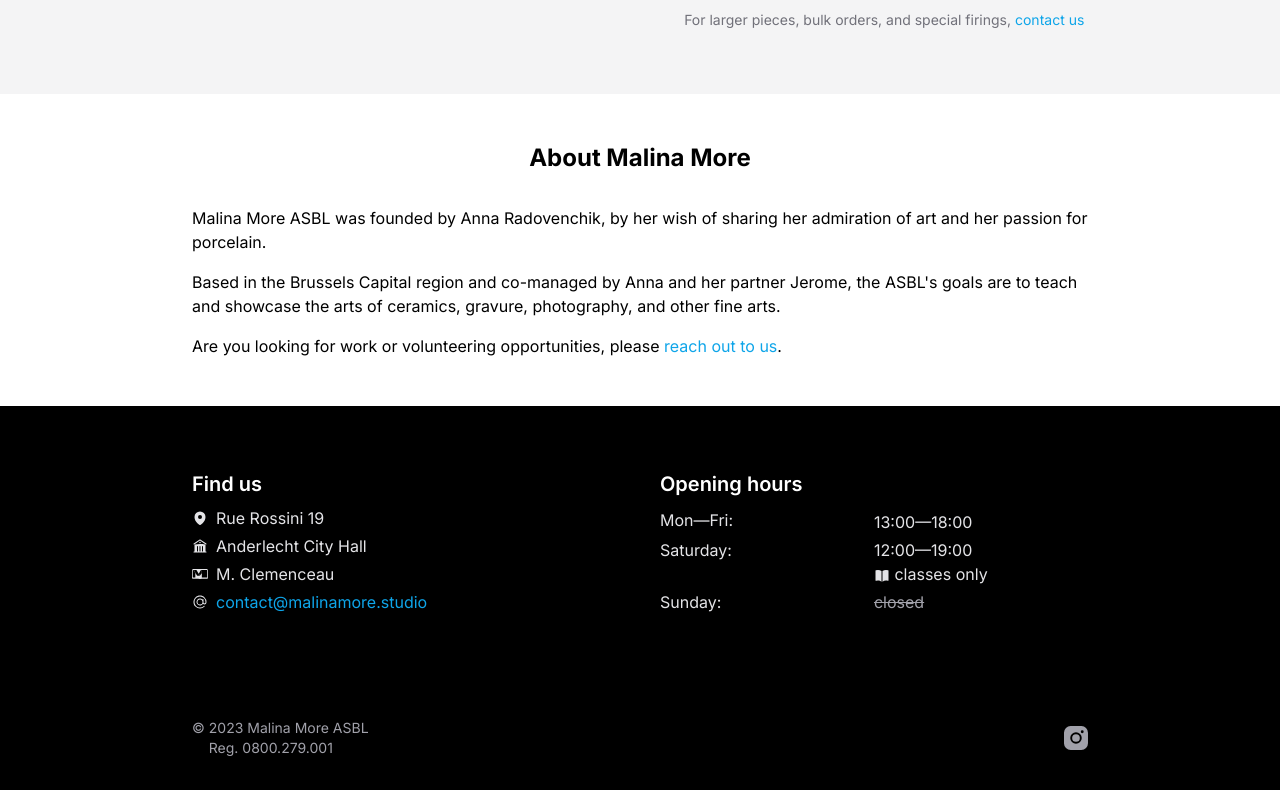
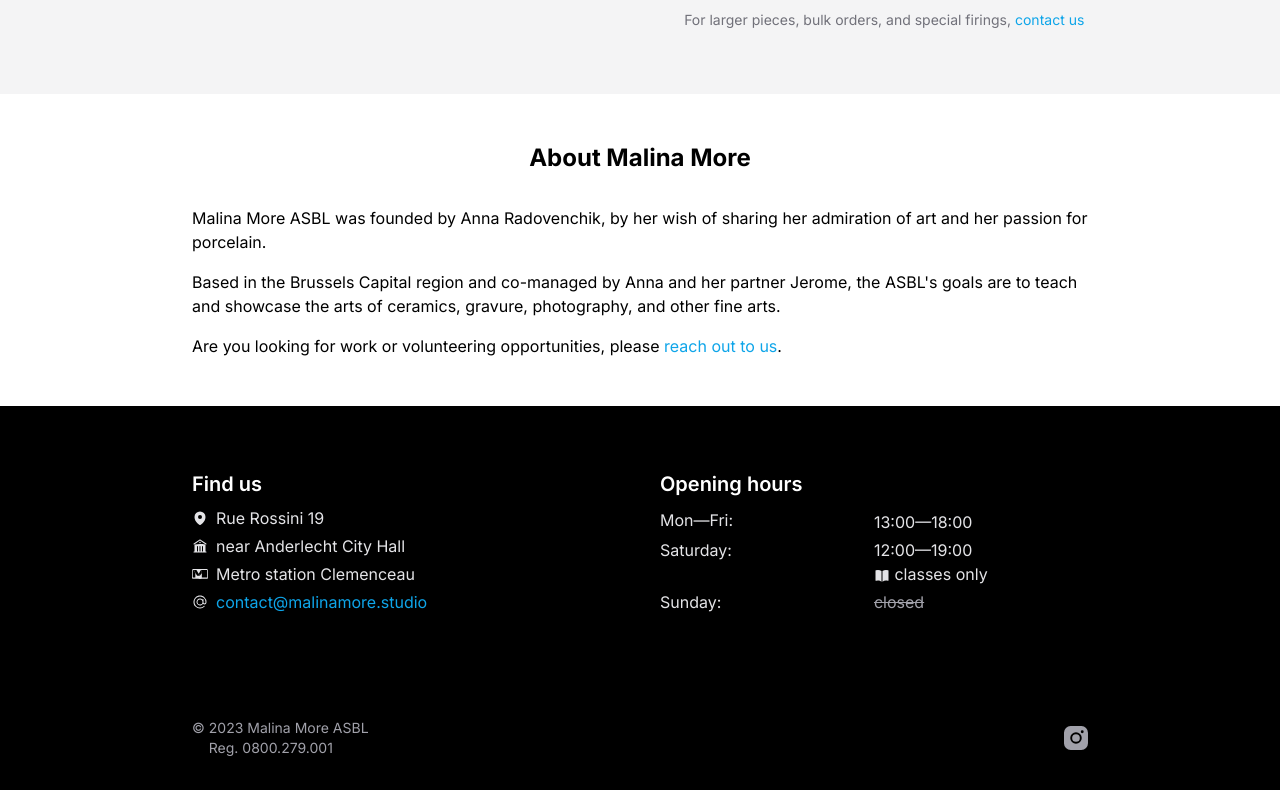
Before and after one commit to jleclanche/malinamore.studio, a Next.js app: page / in a window 1280 px wide. Shown: the part 1114-1904 px from the top of the page. Built offline with nearby package versions, Linux system fonts and the light colour scheme.

Commit message:
Add `title` to pseudo-footer icons

```diff
--- a/app/page.tsx
+++ b/app/page.tsx
@@ -168,16 +168,19 @@ export default function Home() {
 						<h1 className="font-semibold text-xl">Find us</h1>
 						<ul className="!pl-0 text-zinc-200 child:flex child:items-center child:gap-x-2">
 							<li>
-								<MapPinIcon /> Rue Rossini 19
+								<MapPinIcon title="Address" /> Rue Rossini 19
 							</li>
 							<li>
-								<BuildingLibraryIcon /> Anderlecht City Hall
+								<BuildingLibraryIcon title="Landmark" /> near Anderlecht
+								City Hall
 							</li>
 							<li>
-								<BelgianMetroLogo /> M. Clemenceau
+								{/* TODO: add `title` prop to <BelgianMetroLogo /> */}
+								<BelgianMetroLogo /* title="Metro station" */ /> Metro
+								station Clemenceau
 							</li>
 							<li>
-								<AtSymbolIcon />{" "}
+								<AtSymbolIcon title="Email address" />{" "}
 								<Link href={mailto}>contact@malinamore.studio</Link>
 							</li>
 						</ul>
```
